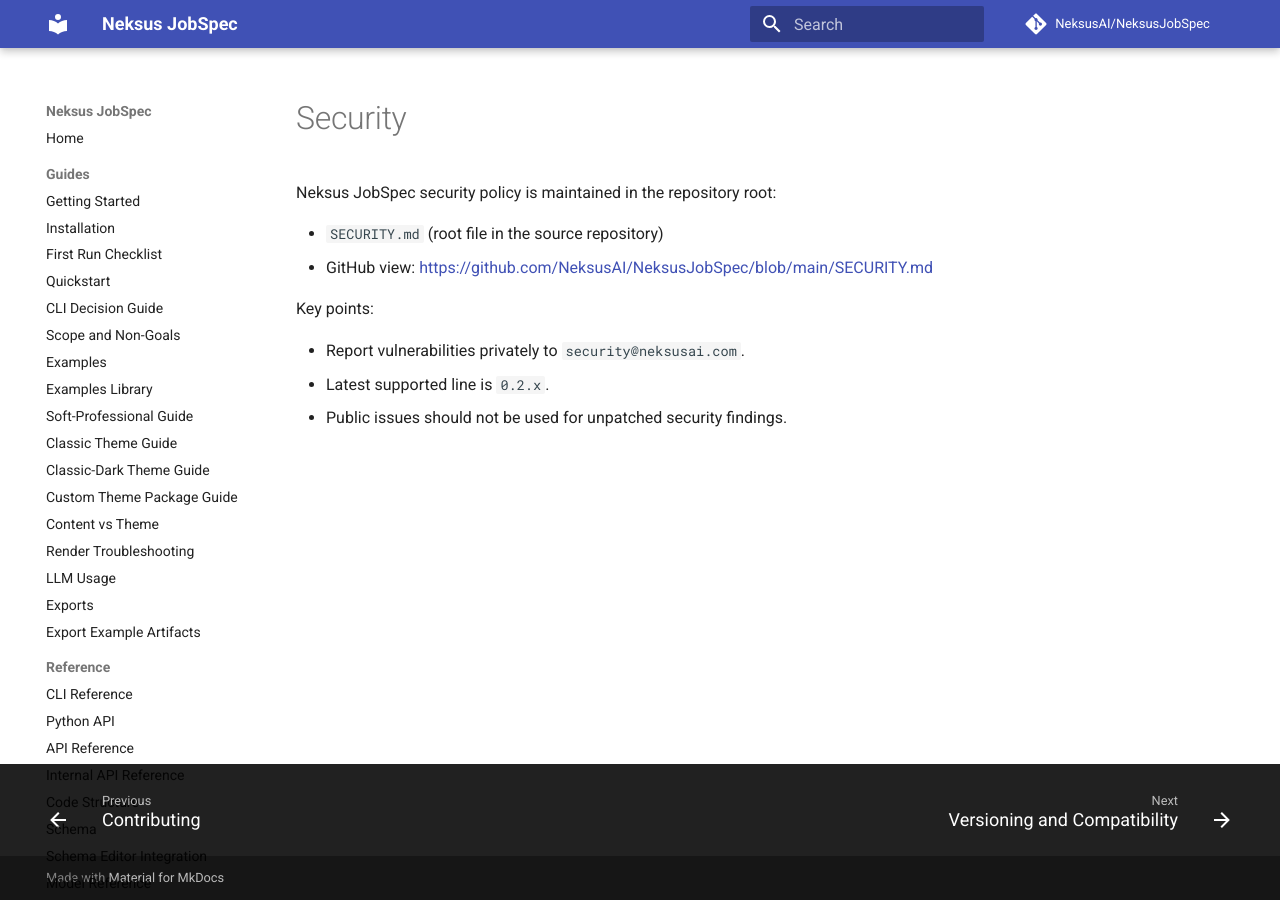
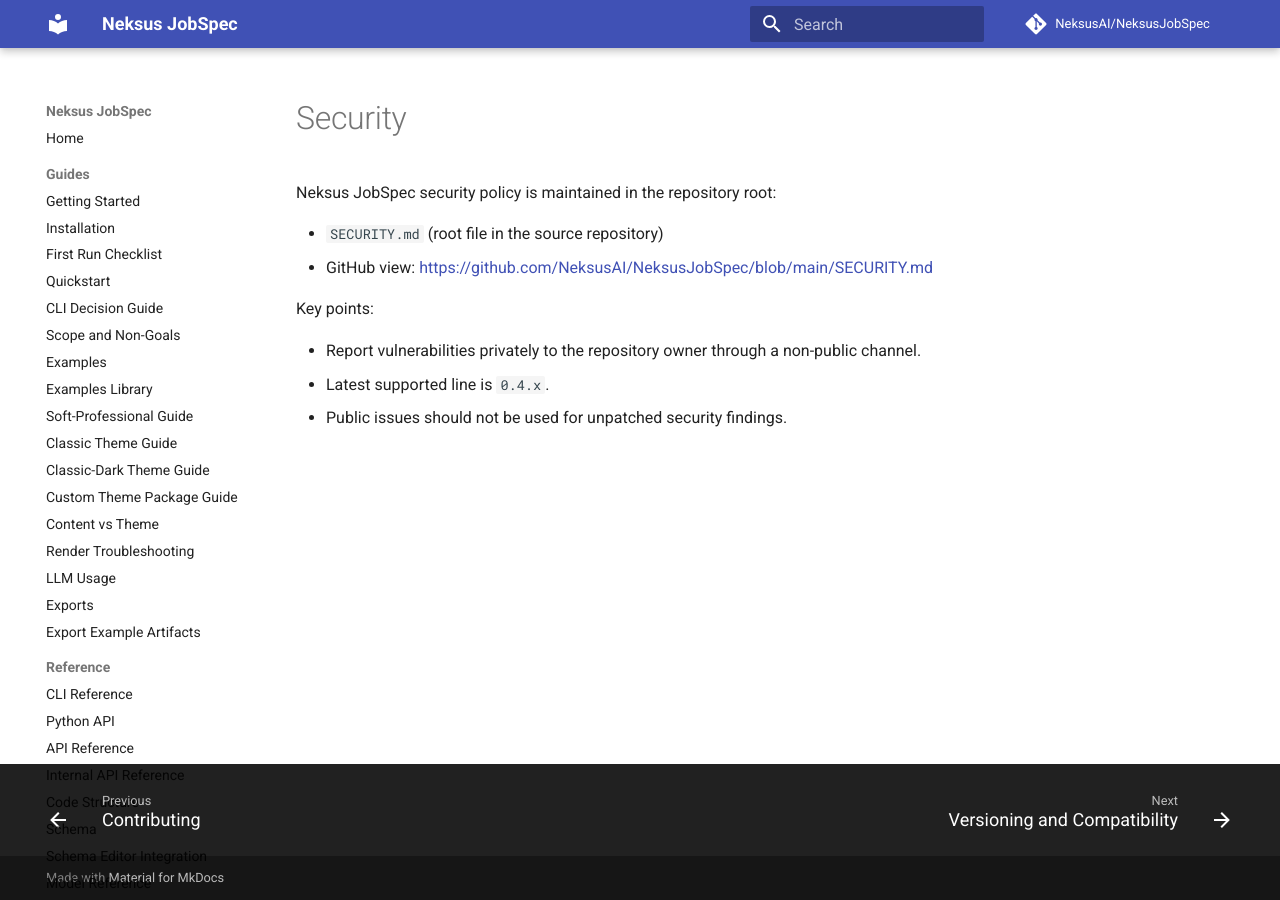
Before and after one commit to NeksusAI/NeksusJobSpec, an MkDocs documentation site: the page built from docs/project/security.md, in a window 1280 px wide. Built offline with MkDocs 1.6.1 and Material for MkDocs 9.7.7, drawn with Linux system fonts in a browser that asks for light colours; comment, search, counter and statistics services are not loaded.

Commit message:
chore: Update documentation and security policy; enhance tests for CLI and themes

```diff
--- a/docs/project/security.md
+++ b/docs/project/security.md
@@ -7,6 +7,6 @@
 
 Key points:
 
-- Report vulnerabilities privately to `security@neksusai.com`.
-- Latest supported line is `0.2.x`.
+- Report vulnerabilities privately to the repository owner through a non-public channel.
+- Latest supported line is `0.4.x`.
 - Public issues should not be used for unpatched security findings.
```
Also changed, not shown: CHANGELOG.md (+9 -10 lines), README.md (+1 -0 lines), SECURITY.md (+2 -4 lines), 5 other files.
